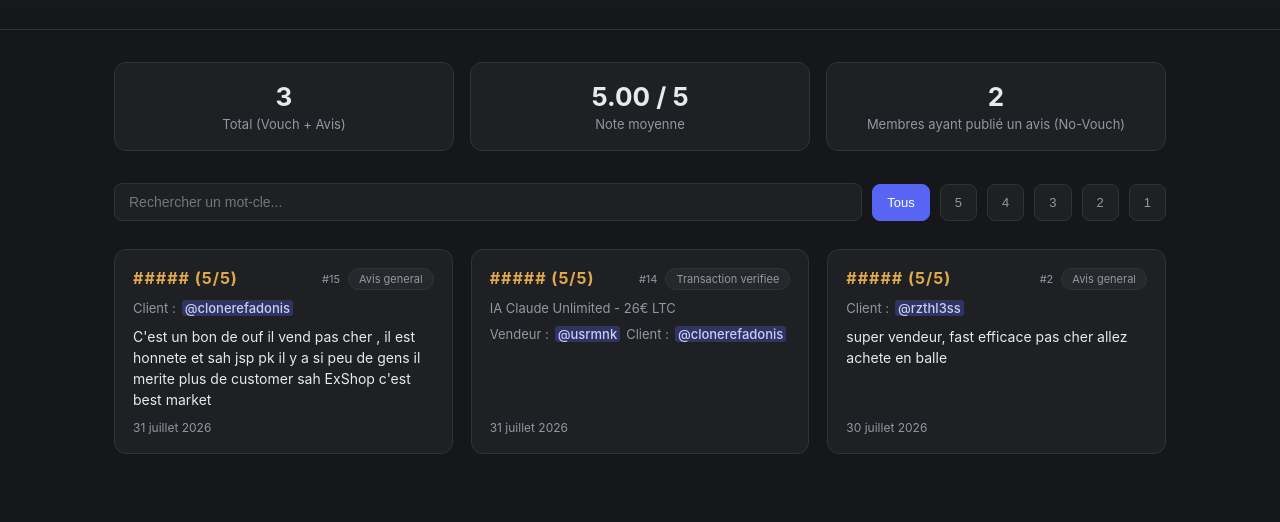
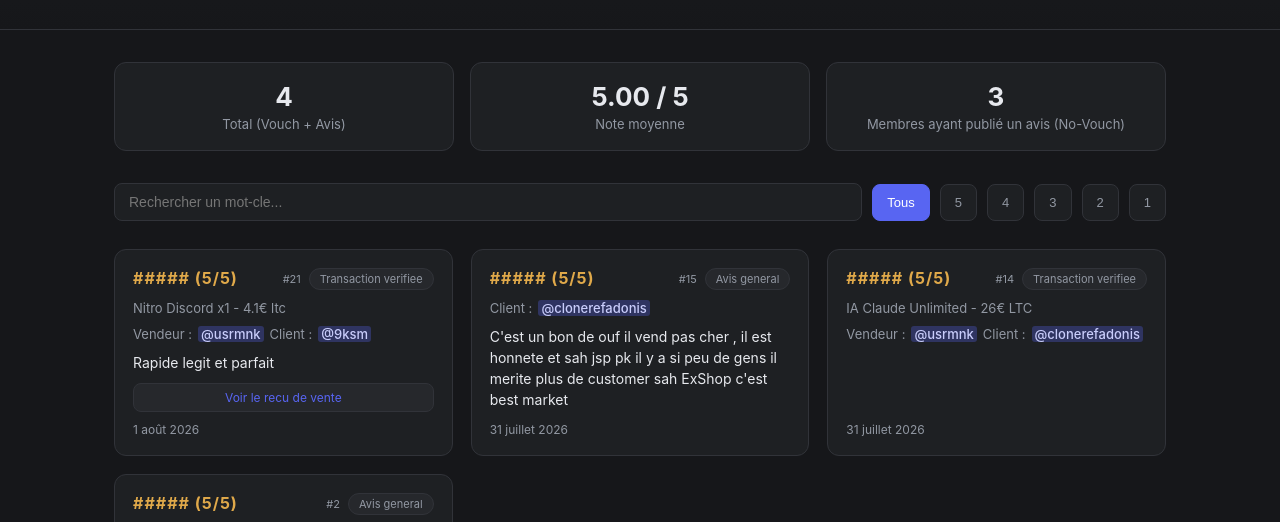
Before and after one commit to whyusrmnk/whyusrmnk.github.io, a plain HTML site: page index.html in a window 1280 px wide. Shown: the part 209-731 px from the top of the page. Drawn offline with Linux system fonts and the light colour scheme.

Commit message:
Mise a jour automatique du site (2026-08-01T01:53:44.482Z)

```diff
--- a/index.html
+++ b/index.html
@@ -307,9 +307,9 @@
 </header>
 <main>
   <div class="stats">
-    <div class="stat-card"><div class="value">3</div><div class="label">Total (Vouch + Avis)</div></div>
+    <div class="stat-card"><div class="value">4</div><div class="label">Total (Vouch + Avis)</div></div>
     <div class="stat-card"><div class="value">5.00 / 5</div><div class="label">Note moyenne</div></div>
-    <div class="stat-card"><div class="value">2</div><div class="label">Membres ayant publié un avis (No-Vouch)</div></div>
+    <div class="stat-card"><div class="value">3</div><div class="label">Membres ayant publié un avis (No-Vouch)</div></div>
   </div>
   <div class="controls">
     <input type="text" id="search" placeholder="Rechercher un mot-cle...">
@@ -351,8 +351,8 @@
     </div>
   </div>
 </div>
-<script id="vouch-data" type="application/json">[{"id":15,"rating":5,"product":null,"price":null,"seller":null,"sellerId":null,"buyer":"@clonerefadonis","buyerId":"1431375197021147247","comment":"C'est un bon de ouf il vend pas cher , il est honnete et sah jsp pk il y a si peu de gens il merite plus de customer sah ExShop c'est best market","image":null,"receipt":null,"date":"2026-07-31T20:52:53.495Z","source":"Avis general"},{"id":14,"rating":5,"product":"IA Claude Unlimited","price":"26€ LTC","seller":"@usrmnk","sellerId":"703714710721134662","buyer":"@clonerefadonis","buyerId":"1431375197021147247","comment":"","image":null,"receipt":null,"date":"2026-07-31T20:48:13.384Z","source":"Transaction verifiee"},{"id":2,"rating":5,"product":null,"price":null,"seller":null,"sellerId":null,"buyer":"@rzthl3ss","buyerId":"1513618034764419117","comment":"super vendeur, fast efficace pas cher allez achete en balle","image":null,"receipt":null,"date":"2026-07-30T17:51:57.756Z","source":"Avis general"}]</script>
-<script id="profile-data" type="application/json">{"1513618034764419117":{"tag":"@rzthl3ss","avatar":"https://cdn.discordapp.com/avatars/1513618034764419117/9df5be138be7ba10005b049ba0a43114.png?size=128","banner":null,"accentColor":"#000000"},"1431375197021147247":{"tag":"@clonerefadonis","avatar":"https://cdn.discordapp.com/avatars/1431375197021147247/e1bbbf1c0e6856150ad973208b16d1cc.png?size=128","banner":"https://cdn.discordapp.com/banners/1431375197021147247/96b33b64cfc841ef2c704684b8d219e9.png?size=512","accentColor":"#000000"},"703714710721134662":{"tag":"@usrmnk","avatar":"https://cdn.discordapp.com/avatars/703714710721134662/a_9ac33c5e6f43667cd4e6055df10786b0.gif?size=128","banner":"https://cdn.discordapp.com/banners/703714710721134662/a_460e3bd13b8e30e5b028de3c7857fb78.gif?size=512","accentColor":"#000000"}}</script>
+<script id="vouch-data" type="application/json">[{"id":21,"rating":5,"product":"Nitro Discord x1","price":"4.1€ ltc","seller":"@usrmnk","sellerId":"703714710721134662","buyer":"@9ksm","buyerId":"358822251161845781","comment":"Rapide legit et parfait","image":null,"receipt":"receipts/receipt-21.png","date":"2026-08-01T01:53:44.083Z","source":"Transaction verifiee"},{"id":15,"rating":5,"product":null,"price":null,"seller":null,"sellerId":null,"buyer":"@clonerefadonis","buyerId":"1431375197021147247","comment":"C'est un bon de ouf il vend pas cher , il est honnete et sah jsp pk il y a si peu de gens il merite plus de customer sah ExShop c'est best market","image":null,"receipt":null,"date":"2026-07-31T20:52:53.495Z","source":"Avis general"},{"id":14,"rating":5,"product":"IA Claude Unlimited","price":"26€ LTC","seller":"@usrmnk","sellerId":"703714710721134662","buyer":"@clonerefadonis","buyerId":"1431375197021147247","comment":"","image":null,"receipt":null,"date":"2026-07-31T20:48:13.384Z","source":"Transaction verifiee"},{"id":2,"rating":5,"product":null,"price":null,"seller":null,"sellerId":null,"buyer":"@rzthl3ss","buyerId":"1513618034764419117","comment":"super vendeur, fast efficace pas cher allez achete en balle","image":null,"receipt":null,"date":"2026-07-30T17:51:57.756Z","source":"Avis general"}]</script>
+<script id="profile-data" type="application/json">{"1513618034764419117":{"tag":"@rzthl3ss","avatar":"https://cdn.discordapp.com/avatars/1513618034764419117/9df5be138be7ba10005b049ba0a43114.png?size=128","banner":null,"accentColor":"#000000"},"1431375197021147247":{"tag":"@clonerefadonis","avatar":"https://cdn.discordapp.com/avatars/1431375197021147247/e1bbbf1c0e6856150ad973208b16d1cc.png?size=128","banner":"https://cdn.discordapp.com/banners/1431375197021147247/96b33b64cfc841ef2c704684b8d219e9.png?size=512","accentColor":"#000000"},"703714710721134662":{"tag":"@usrmnk","avatar":"https://cdn.discordapp.com/avatars/703714710721134662/a_9ac33c5e6f43667cd4e6055df10786b0.gif?size=128","banner":"https://cdn.discordapp.com/banners/703714710721134662/a_460e3bd13b8e30e5b028de3c7857fb78.gif?size=512","accentColor":"#000000"},"358822251161845781":{"tag":"@9ksm","avatar":"https://cdn.discordapp.com/avatars/358822251161845781/6fd6d5ec6d3486484de365aef644d4bb.png?size=128","banner":null,"accentColor":null}}</script>
 <script>
   const data = JSON.parse(document.getElementById('vouch-data').textContent);
   const profiles = JSON.parse(document.getElementById('profile-data').textContent);
```
Also changed, not shown: receipts/receipt-21.png (added).
